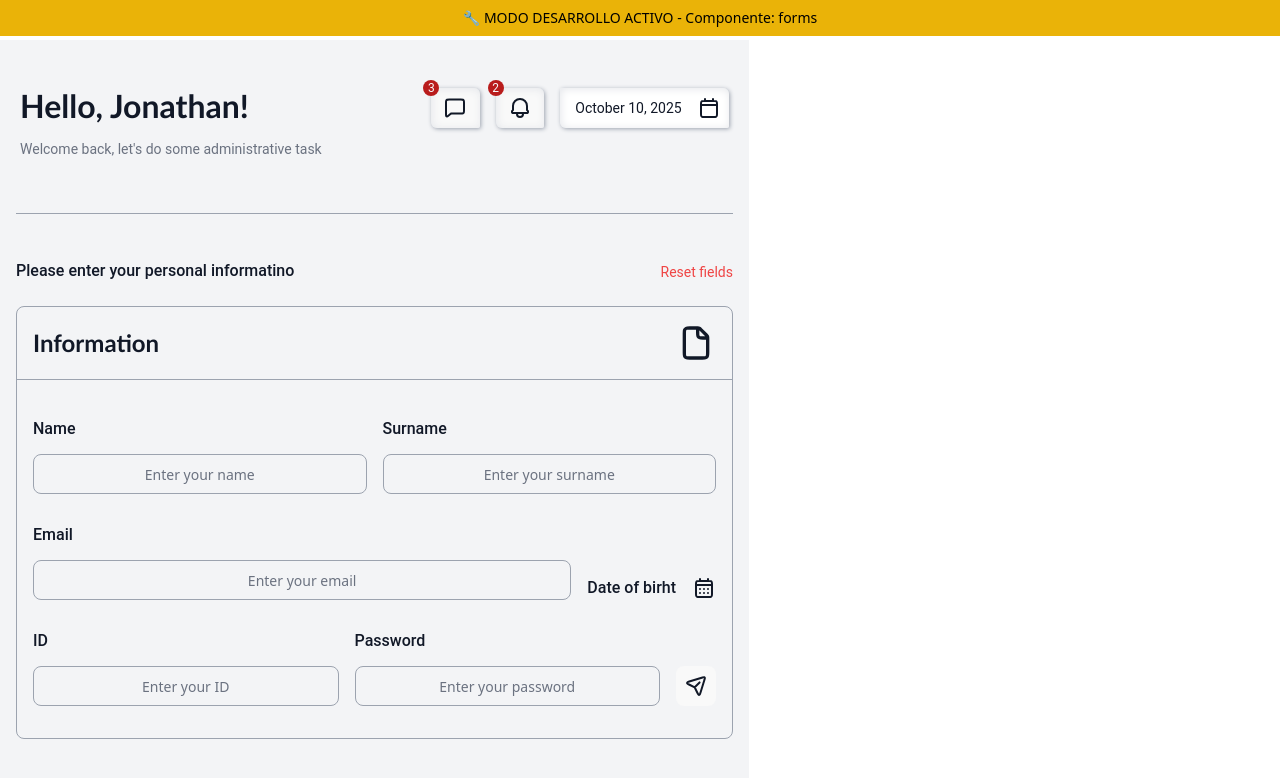
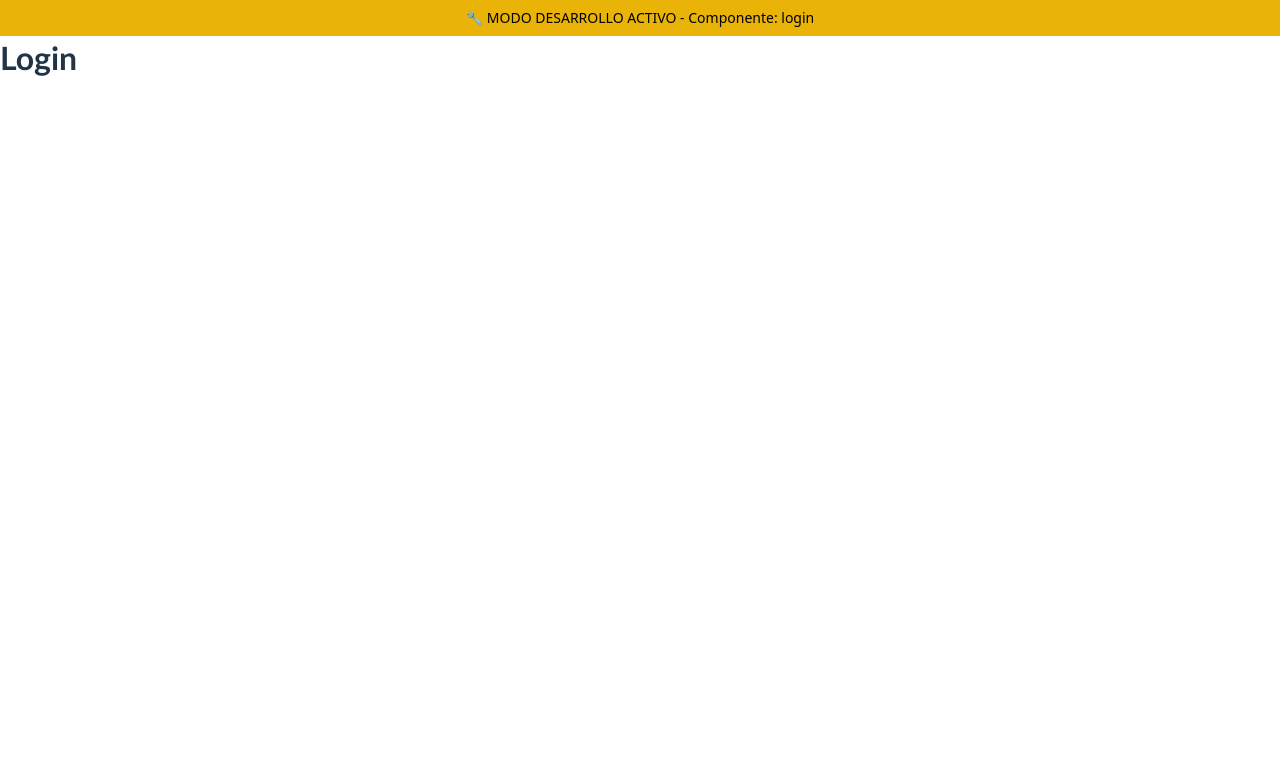
Before and after one commit to sccuax/ModerWatchV02, a React (Vite) app in the folder client/: page / in a window 1280 px wide. Shown: the top 778 px of the page. Built offline with nearby package versions, Linux system fonts and the light colour scheme.

Commit message:
I have finish the forms component

```diff
--- a/client/src/assets/components/development/ComponentSandbox.jsx
+++ b/client/src/assets/components/development/ComponentSandbox.jsx
@@ -2,6 +2,7 @@ import SideBarLeft from '../sideBarLeft/sideBarLeft';
 import SideBarRight from '../sideBarRight/sideBarRight';
 import MainContent from '../layout/mainContent';
 import AdminDashboard  from '../../../pages/Dashboard/AdminDashboard';
+import Login from '../../../pages/auth/login'
 import Forms from '../forms/forms'
 import { useState } from 'react';
 import ShowRequester from '../layout/showRequester';
@@ -98,6 +99,13 @@ function ComponentSandbox({ activeComponent = 'sidebar' }) {
     </div>
   );
 
+      case 'login':
+        return (
+          <div className="h-screen w-full">
+            <Login/>
+          </div>
+        );
+
   // Here we're going to prove forms
       case 'forms':
         return (
@@ -105,7 +113,8 @@ function ComponentSandbox({ activeComponent = 'sidebar' }) {
             <main className="flex-1 flex items-center justify-center w-full">
                 <MainContent showSection={false}>  {/* ← Cambia a true/false según necesites */}
                     <Forms
-
+                      mode="create"
+                      onSubmitUrl="http://localhost:3000/api/users"
                     />
                 </MainContent>
             </main>
--- a/client/src/assets/components/forms/forms.jsx
+++ b/client/src/assets/components/forms/forms.jsx
@@ -1,67 +1,155 @@
+import { useState } from 'react'
 import Icon from '../sideBarLeft/icon'
 import Inputs from './input'
 
-export default function Forms(){
+export default function Forms({ mode = "create", initialData = {}, onSubmitUrl, customInputs }) {
+
+    const [formData, setFormData] = useState({
+        name: initialData.name || '',
+        surname: initialData.surname || '',
+        email: initialData.email || '',
+        dateOfBirth: initialData.dateOfBirth || '',
+        nationalId: initialData.nationalId || '',
+        password: initialData.password || ''
+    });
+
+    const handleChange = (e) => {
+        setFormData({ ...formData, [e.target.name]: e.target.value });
+    };
+
+    const handleSubmit = async (e) => {
+        e.preventDefault();
+        try {
+            let method = "POST";
+            if (mode === "update") method = "PUT";
+            if (mode === "delete") method = "DELETE";
+
+            const res = await fetch(onSubmitUrl, {
+                method,
+                headers: { 'Content-Type': 'application/json' },
+                body: method !== "DELETE" ? JSON.stringify(formData) : undefined
+            });
+
+            const data = await res.json();
+
+            if (res.ok) {
+                if (mode === "create") alert('✅ User created successfully');
+                if (mode === "update") alert('✅ User updated successfully');
+                if (mode === "delete") alert('🗑️ User deleted successfully');
+
+                // limpiar campos solo si no es delete
+                if (mode !== "delete") {
+                    setFormData({
+                        name: '',
+                        surname: '',
+                        email: '',
+                        dateOfBirth: '',
+                        nationalId: '',
+                        password: ''
+                    });
+                }
+
+            } else {
+                alert(`⚠️ Error: ${data.error || 'Operation failed'}`);
+            }
+
+        } catch (error) {
+            console.error('Error:', error);
+            alert('❌ Error connecting to the database');
+        }
+    };
+
+    const resetForm = () => {
+        setFormData({
+            name: '',
+            surname: '',
+            email: '',
+            dateOfBirth: '',
+            nationalId: '',
+            password: ''
+        });
+    };
 
     const inputProperties = [
-        //row 1
         [
-        { id: 1, type: "text", label: "Name", placeHolder: "Enter your name" },
-        { id: 2, type: "text", label: "Surname", placeHolder: "Enter your surname" }
+            { id: 1, name: "name", type: "text", label: "Name", placeHolder: "Enter your name", onChange: handleChange, value: formData.name },
+            { id: 2, name: "surname", type: "text", label: "Surname", placeHolder: "Enter your surname", onChange: handleChange, value: formData.surname }
         ],
-        //row 2
         [
-        { id: 3, type: "Email", label: "Email", placeHolder: "Enter your email" },
-        { id: 4, type: "date", label: "Date of birht", placeHolder: "", className: "items-center w-auto! flex flex-row pt-0! items-center",
-            classNameInput: ` border-none! w-12 text-transparent cursor-pointer [&::-webkit-datetime-edit]:hidden [&::-webkit-calendar-picker-indicator]:cursor-pointer     [&::-webkit-calendar-picker-indicator]:w-6
-    [&::-webkit-calendar-picker-indicator]:h-6
-    [&::-webkit-calendar-picker-indicator]:brightness-0
-    [&::-webkit-calendar-picker-indicator]:saturate-100
-    [&::-webkit-calendar-picker-indicator]:invert-[0.3]
-    [&::-webkit-calendar-picker-indicator]:sepia-[1]
-    [&::-webkit-calendar-picker-indicator]:hue-rotate-[180deg] p-0!`
+            { id: 3, name: "email", type: "Email", label: "Email", placeHolder: "Enter your email", onChange: handleChange, value: formData.email },
+            {
+                id: 4, name: "dateOfBirth", type: "date", label: "Date of birth", onChange: handleChange, value: formData.dateOfBirth,
+                classNameInput: `border-none! w-12 text-transparent cursor-pointer [&::-webkit-datetime-edit]:hidden [&::-webkit-calendar-picker-indicator]:cursor-pointer
+        [&::-webkit-calendar-picker-indicator]:w-6 [&::-webkit-calendar-picker-indicator]:h-6 [&::-webkit-calendar-picker-indicator]:brightness-0
+        [&::-webkit-calendar-picker-indicator]:saturate-100 [&::-webkit-calendar-picker-indicator]:invert-[0.3]
+        [&::-webkit-calendar-picker-indicator]:sepia-[1] [&::-webkit-calendar-picker-indicator]:hue-rotate-[180deg] p-0!`
             }
         ],
         [
-        { id: 5, type: "text", label: "ID", placeHolder: "Enter your ID" },
-        { id: 6, type: "password", label: "Password", placeHolder: "Enter your password" },
-        { id: 7, type: "submit", label: "", placeHolder: "", className:"w-max h-auto", classNameInput: `cursor-pointer w-[var(--size-icon-lg)]
-            h-[var(--size-icon-lg)] p-0! bg-[var(--color-icon-success)]`, value:""}
+            { id: 5, name: "nationalId", type: "text", label: "ID", placeHolder: "Enter your ID", onChange: handleChange, value: formData.nationalId },
+            { id: 6, name: "password", type: "password", label: "Password", placeHolder: "Enter your password", onChange: handleChange, value: formData.password },
+            {
+                id: 7, type: "submit", label: "", className: "w-max h-auto",
+                classNameInput: `cursor-pointer w-[var(--size-icon-lg)]
+                h-[var(--size-icon-lg)] p-0! bg-[var(--color-icon-success)]`, value: ""
+            }
         ],
-        ]
+    ];
+
+    const otherInputs = customInputs || inputProperties;
 
     return (
         <section className="w-full h-[581px] items-end flex flex-col gap-[var(--marging-section-S)]">
             <div className="flex flex-row justify-between w-full">
-                <h2 className='bodyText text-[var(--color-text-black)]'>Please enter your personal informatino</h2>
-                <span className='supportingText text-[var(--color-text-no-stock)]'>Reset fields</span>
+                <h2 className='bodyText text-[var(--color-text-black)]'>
+                    {mode === "create" && "Please enter your personal information"}
+                    {mode === "update" && "Update user information"}
+                    {mode === "delete" && "Confirm user deletion"}
+                </h2>
+                {mode !== "delete" && (
+                    <span
+                        className='supportingText text-[var(--color-text-no-stock)] cursor-pointer'
+                        onClick={resetForm}
+                    >
+                        Reset fields
+                    </span>
+                )}
             </div>
-            <form action="POST" className="w-full h-auto flex flex-col border-[0.5px] rounded-[var(--radius-lg)]
+
+            <form onSubmit={handleSubmit} className="w-full h-auto flex flex-col border-[0.5px] rounded-[var(--radius-lg)]
       border-[var(--color-border-gray)] gap-[var(--marging-S)] pb-[var(--marging-section-M)]">
-                {/*---------------header's forms--------------- */}
+                {/* header */}
                 <div className='w-full flex-row flex justify-between p-[var(--marging-M)] items-center
         border-b-[0.5px] border-[var(--color-border-gray)]'>
                     <p className='heading2 text-[var(--color-text-black)]'>Information</p>
-                    <Icon
-                    name="blank"
-                    className="w-[var(--size-icon-lg)] h-[var(--size-icon-lg)]"
-                    />
+                    <Icon name="blank" className="w-[var(--size-icon-lg)] h-[var(--size-icon-lg)]" />
                 </div>
-                {/*---------------input container--------------- */}
+
+                {/* inputs */}
                 <div className='w-full h-auto gap-[var(--marging-section-S)] px-[var(--marging-M)]'>
-                    {/*--------input row------- */}
-                    {inputProperties.map((row, index) => (
+                    {mode !== "delete" ? (
+                        otherInputs.map((row, index) => (
                             <div key={index} className='w-full flex flex-row gap-[var(--marging-M)] items-end'>
                                 {row.map((input) => (
-                                <Inputs
-                                    key={input.id}
-                                    {...input}  // Spread todas las props
-                                />
+                                    <Inputs key={input.id} {...input} />
                                 ))}
                             </div>
-                    ))}
+                        ))
+                    ) : (
+                        <div className="p-[var(--marging-M)] text-center">
+                            <p className="bodyText text-[var(--color-text-black)]">
+                                Are you sure you want to delete this user?
+                            </p>
+                            <button
+                                type="submit"
+                                className="mt-4 bg-red-500 text-white px-4 py-2 rounded-md cursor-pointer hover:bg-red-600 transition"
+                            >
+                                Confirm delete
+                            </button>
+                        </div>
+                    )}
                 </div>
             </form>
         </section>
-    )
+    );
 }
--- a/client/src/assets/components/forms/input.jsx
+++ b/client/src/assets/components/forms/input.jsx
@@ -1,7 +1,7 @@
 import { useState, useRef } from 'react';
 import Icon from '../sideBarLeft/icon';
 
-export default function Input({ type, label, value, onChange, className = "", classNameInput = "", placeHolder, ...props }) {
+export default function Input({ type, label, value, name, onChange, className = "", classNameInput = "", placeHolder, ...props }) {
     const [selectedDate, setSelectedDate] = useState('');
     const dateInputRef = useRef(null);
 
@@ -15,7 +15,8 @@ export default function Input({ type, label, value, onChange, className = "", cl
     // Input tipo date
     if (type === 'date') {
         return (
-            <div className={`flex flex-col h-auto gap-[var(--marging-M)] pt-[var(--marging-section-M)] ${className}`}>
+
+            <div className={`flex flex-row items-end h-auto gap-[var(--marging-M)] pt-[var(--marging-section-M)] ${className}`}>
                 <label className="bodyText w-max text-[var(--color-text-black)] whitespace-nowrap" htmlFor={label}>
                     {label}
                 </label>
@@ -24,8 +25,12 @@ export default function Input({ type, label, value, onChange, className = "", cl
                         ref={dateInputRef}
                         type="date"
                         id={label}
+                        name={name || label}
                         value={selectedDate}
-                        onChange={(e) => setSelectedDate(e.target.value)}
+                        onChange={(e) => {
+                            setSelectedDate(e.target.value)
+                            if (onChange) onChange(e);
+                        }}
                         className={`absolute inset-0 w-full h-full cursor-pointer opacity-0 z-10 ${classNameInput}`}
                         {...props}
                     />
@@ -77,6 +82,7 @@ export default function Input({ type, label, value, onChange, className = "", cl
             <input
                 required
                 value={value}
+                name={name || label}
                 onChange={onChange}  // Agregado para controlar el input
                 className={`h-[40px] text-[var(--color-text-black)] py-[10px] px-[var(--marging-section-M)]
                 border-[0.5px] rounded-[var(--radius-lg)] border-[var(--color-border-gray)] text-center
--- a/client/src/config/development.js
+++ b/client/src/config/development.js
@@ -3,7 +3,7 @@ export const developmentConfig = {
     enableComponentSandbox: true, // Cambia a false cuando no necesites desarrollar componentes
 
     // Aquí puedes especificar qué componente quieres ver en desarrollo
-    activeComponent: 'forms', // Opciones: 'sidebar', 'dashboard', 'none', etc.
+    activeComponent: 'login', // Opciones: 'sidebar', 'dashboard', 'none', etc.
 
     // Mock data para desarrollo
     mockUser: {
--- a/client/src/index.css
+++ b/client/src/index.css
@@ -346,7 +346,7 @@ button:focus-visible {
   a:hover {
     color: #747bff;
   }
-  button {
+/*   button {
     background-color: #f9f9f9;
-  }
+  } */
 }
--- a/client/src/pages/auth/login.jsx
+++ b/client/src/pages/auth/login.jsx
@@ -1,7 +1,7 @@
-import { useNavigate } from "react-router-dom";
+// import { useNavigate } from "react-router-dom";
 
 function Login() {
-  const navigate = useNavigate();
+/*   const navigate = useNavigate();
 
   const handleLogin = async () => {
     const res = await fetch("http://localhost:4000/api/auth/login", {
@@ -18,13 +18,15 @@ function Login() {
       const decoded = JSON.parse(atob(data.token.split(".")[1]));
       navigate(decoded.role === "admin" ? "/dashboard/admin" : "/dashboard/user");
     }
-  };
+  }; */
 
   return (
-    <div>
+    <main>
+          <div>
       <h1 className="heading1">Login</h1>
-      <button onClick={handleLogin}>Iniciar sesión</button>
+      {/* <button onClick={handleLogin}>Iniciar sesión</button> */}
     </div>
+    </main>
   );
 }
 
```
Also changed, not shown: client/src/assets/Images/login/ImageToStl.com_backgroundLogin.avif (added), client/src/assets/Images/login/logo googleg 48dp.avif (added). Lines whose indentation alone changed are shown as unchanged.
